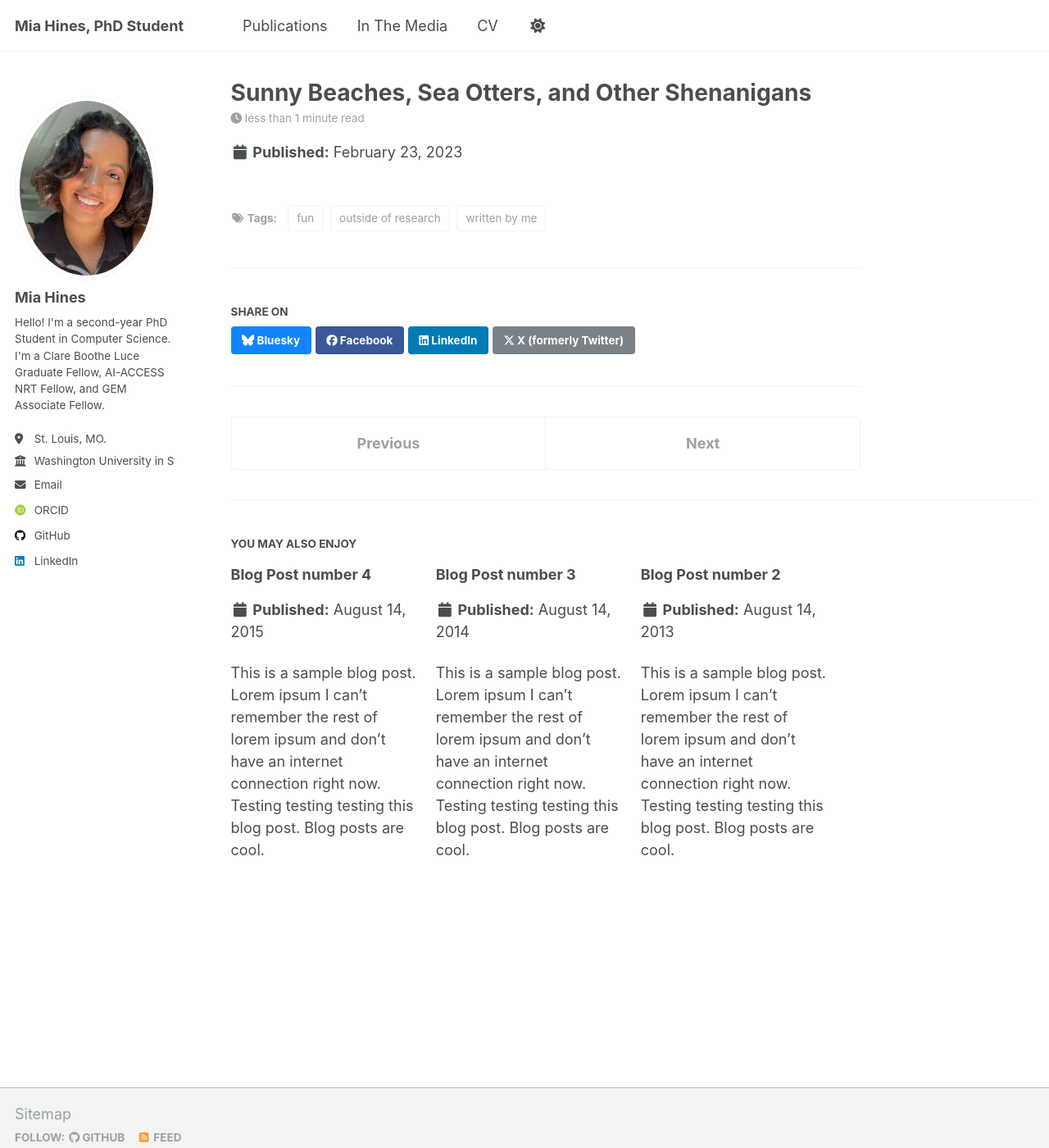
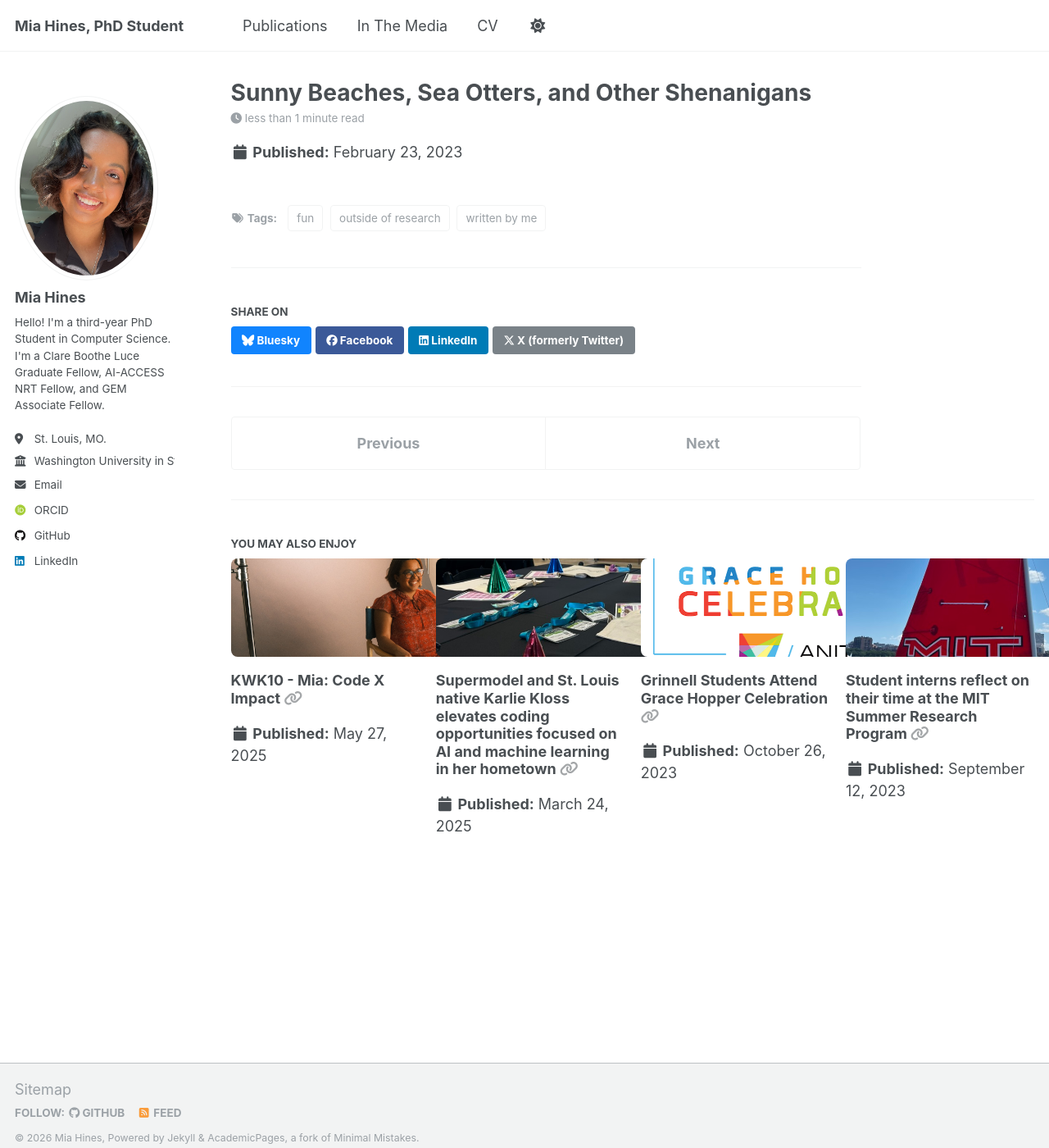
Before and after one commit to MiaHines/miahines.github.io, a Jekyll site: the page built from _posts/2023-02-23-blog-post-1.md, in a window 1280 px wide and 1400 px high. Shown: the whole window at 82% size. Built offline with Jekyll 4.4.1, drawn with Linux system fonts in a browser that asks for light colours; some web fonts are replaced.

Commit message:
added in the media experiences

```diff
--- a/_config.yml
+++ b/_config.yml
@@ -25,7 +25,7 @@ author:
   avatar           : "profile3.jpeg"
   name             : "Mia Hines"
   pronouns         : # example: "she/her"
-  bio              : "Hello! I'm a second-year PhD Student in Computer Science. I'm a Clare Boothe Luce Graduate Fellow, AI-ACCESS NRT Fellow, and GEM Associate Fellow. "
+  bio              : "Hello! I'm a third-year PhD Student in Computer Science. I'm a Clare Boothe Luce Graduate Fellow, AI-ACCESS NRT Fellow, and GEM Associate Fellow. "
   location         : "St. Louis, MO."
   employer         : "Washington University in St. Louis"
   uri              : # URL
--- a/_posts/2013-08-14-blog-post-2.md
+++ /dev/null
@@ -1,20 +0,0 @@
----
-title: 'Blog Post number 2'
-date: 2013-08-14
-permalink: /posts/2013/08/blog-post-2/
-tags:
-  - cool posts
-  - category1
-  - category2
----
-
-This is a sample blog post. Lorem ipsum I can't remember the rest of lorem ipsum and don't have an internet connection right now. Testing testing testing this blog post. Blog posts are cool.
-
-Headings are cool
-======
-
-You can have many headings
-======
-
-Aren't headings cool?
-------
--- a/_posts/2014-08-14-blog-post-3.md
+++ /dev/null
@@ -1,20 +0,0 @@
----
-title: 'Blog Post number 3'
-date: 2014-08-14
-permalink: /posts/2014/08/blog-post-3/
-tags:
-  - cool posts
-  - category1
-  - category2
----
-
-This is a sample blog post. Lorem ipsum I can't remember the rest of lorem ipsum and don't have an internet connection right now. Testing testing testing this blog post. Blog posts are cool.
-
-Headings are cool
-======
-
-You can have many headings
-======
-
-Aren't headings cool?
-------
--- a/_posts/2015-08-14-blog-post-4.md
+++ /dev/null
@@ -1,20 +0,0 @@
----
-title: 'Blog Post number 4'
-date: 2015-08-14
-permalink: /posts/2012/08/blog-post-4/
-tags:
-  - cool posts
-  - category1
-  - category2
----
-
-This is a sample blog post. Lorem ipsum I can't remember the rest of lorem ipsum and don't have an internet connection right now. Testing testing testing this blog post. Blog posts are cool.
-
-Headings are cool
-======
-
-You can have many headings
-======
-
-Aren't headings cool?
-------
--- /dev/null
+++ b/_posts/2023-09-12-blog-post-4.md
@@ -0,0 +1,11 @@
+---
+title: 'Student interns reflect on their time at the MIT Summer Research Program'
+date: 2023-09-12
+external_url: https://mitsap.medium.com/student-interns-reflect-on-their-time-at-the-mit-summer-research-program-c90d6ac3e8f9
+header:
+  teaser: msrp_boat.jpeg
+tags:
+  - interview
+  - fun
+  - research experience
+---
--- /dev/null
+++ b/_posts/2023-10-26-blog-post-5.md
@@ -0,0 +1,11 @@
+---
+title: 'Grinnell Students Attend Grace Hopper Celebration'
+date: 2023-10-26
+external_url: https://www.grinnell.edu/news/grinnell-students-attend-grace-hopper-celebration
+header:
+  teaser: grace_hopper.png
+tags:
+  - interview
+  - fun
+  - outside of research
+---
--- /dev/null
+++ b/_posts/2025-03-24-blog-post-7.md
@@ -0,0 +1,11 @@
+---
+title: 'Supermodel and St. Louis native Karlie Kloss elevates coding opportunities focused on AI and machine learning in her hometown'
+date: 2025-03-24
+external_url: https://www.ksdk.com/article/tech/supermodel-st-louis-native-karlie-kloss-coding-with-klossy/63-e3e684ae-de71-484b-aaef-c3cb9fe194a9
+header:
+  teaser: kwk_workshop_setup.jpeg
+tags:
+  - interview
+  - fun
+  - outside of research
+---
--- /dev/null
+++ b/_posts/2025-05-27-blog-post-8.md
@@ -0,0 +1,11 @@
+---
+title: 'KWK10 - Mia: Code X Impact'
+date: 2025-05-27
+external_url: https://www.kwk10.com/10/mia-h
+header:
+  teaser: kwk_photo.jpeg
+tags:
+  - interview
+  - fun
+  - outside of research
+---
--- a/assets/css/main.scss
+++ b/assets/css/main.scss
@@ -43,8 +43,8 @@
 ;
 
 .archive__item-teaser {
-  width: 250px;
-  height: 150px;
+  width: 400px;
+  height: 300px;
   overflow: hidden;
   margin-bottom: 1em;
 }
```
Also changed, not shown: _posts/2023-08-29-blog-post-3.md (added, +11 -0 lines), _posts/2026-06-01-blog-post-2.md (added, +11 -0 lines), images/grace_hopper.png (added), images/grad_photo.jpeg (added), images/kwk_photo.jpeg (added), images/kwk_workshop_setup.jpeg (added), images/msrp_2023.jpeg (added), images/msrp_boat.jpeg (added), images/radio-logo.png (added), images/whaling_map.jpg (added), 1 other file.
